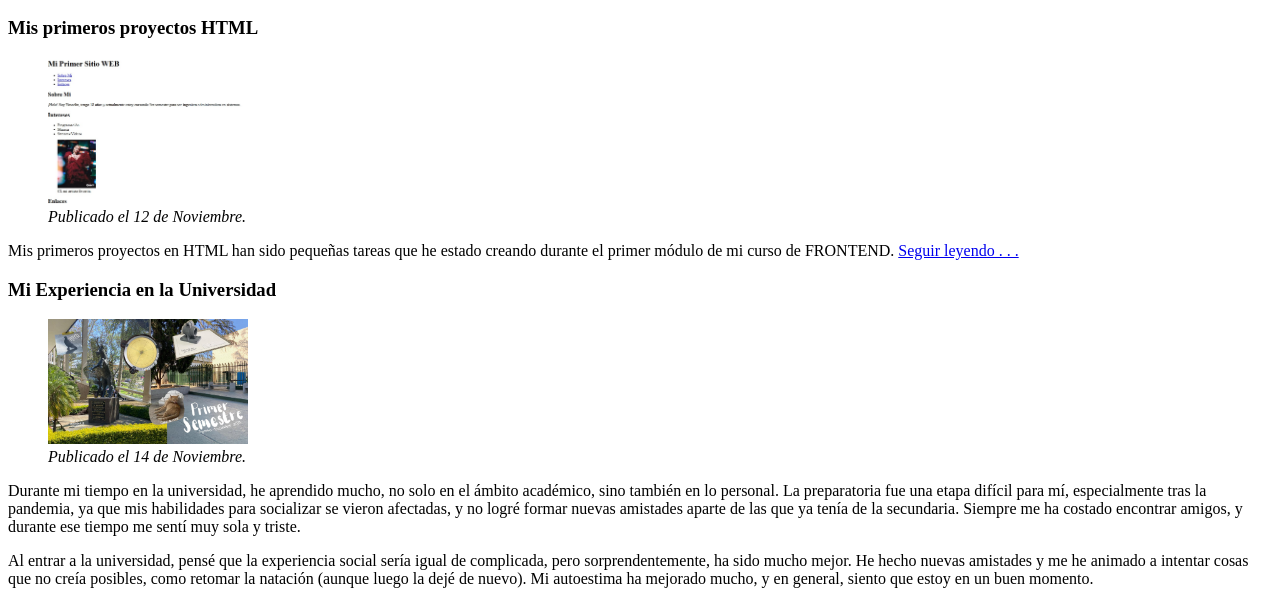
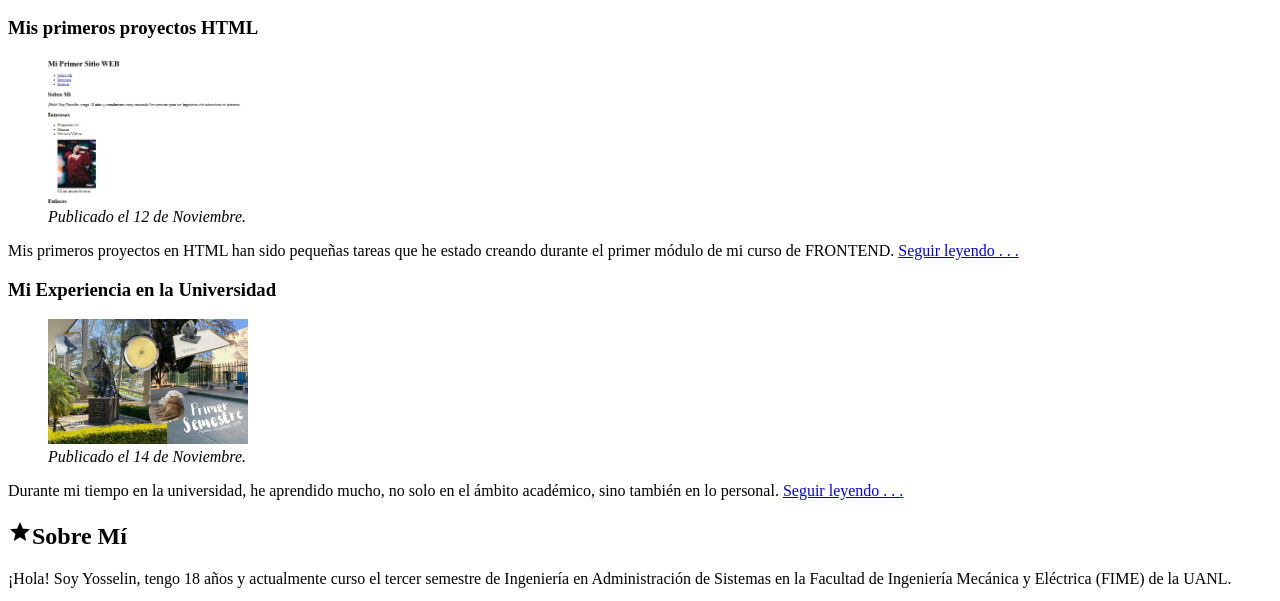
Before and after one commit to yo-0ss/PROYECTO-FINAL_M1, a plain HTML site: page index.html in a window 1280 px wide. Shown: the part 161-762 px from the top of the page. Drawn offline with Linux system fonts and the light colour scheme.

Commit message:
Cambio y agrego vinculo de index a articulo 2

```diff
--- a/index.html
+++ b/index.html
@@ -47,20 +47,8 @@
         </figure>
         <p>
           Durante mi tiempo en la universidad, he aprendido mucho, no solo en
-          el ámbito académico, sino también en lo personal. La preparatoria
-          fue una etapa difícil para mí, especialmente tras la pandemia, ya
-          que mis habilidades para socializar se vieron afectadas, y no logré
-          formar nuevas amistades aparte de las que ya tenía de la secundaria.
-          Siempre me ha costado encontrar amigos, y durante ese tiempo me
-          sentí muy sola y triste.
-        </p>
-        <p>
-          Al entrar a la universidad, pensé que la experiencia social sería
-          igual de complicada, pero sorprendentemente, ha sido mucho mejor. He
-          hecho nuevas amistades y me he animado a intentar cosas que no creía
-          posibles, como retomar la natación (aunque luego la dejé de nuevo).
-          Mi autoestima ha mejorado mucho, y en general, siento que estoy en
-          un buen momento.
+          el ámbito académico, sino también en lo personal.
+          <a href="articulo2.html">Seguir leyendo . . .</a>
         </p>
       </article>
     </section>
```
